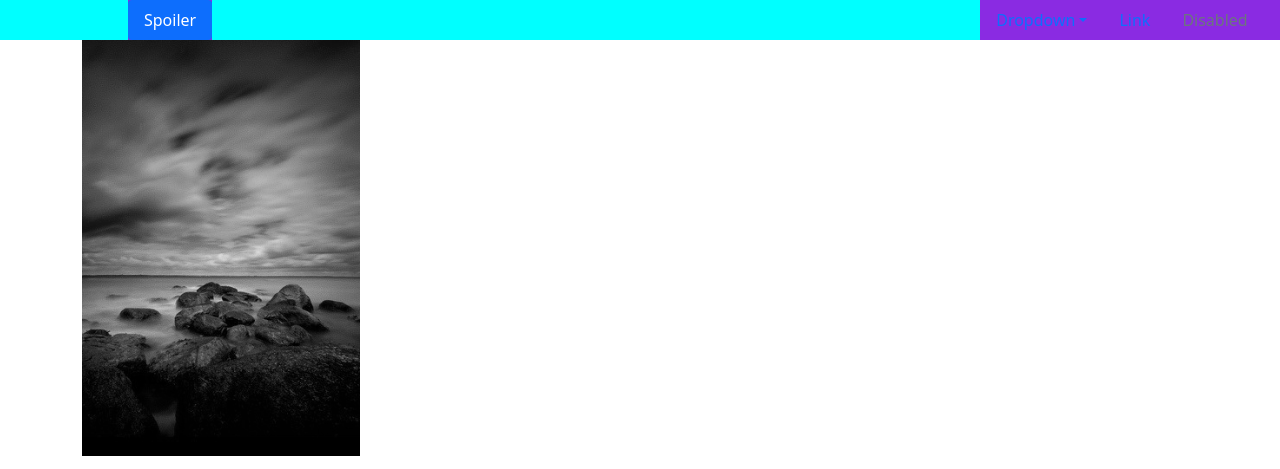
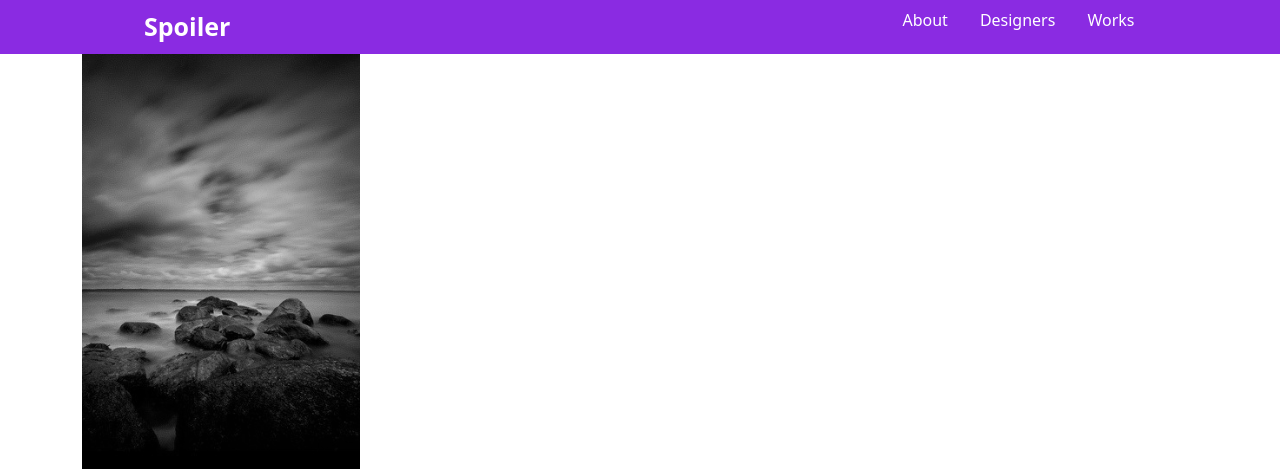
Before and after one commit to happysang/semyung_univ_project, a Django app: page /allprofile in a window 1280 px wide. Shown: the top 469 px of the page. Run offline with Django 4.2, Linux system fonts and the light colour scheme; data comes from the database, SQL or seed files in the repository; some libraries are stand-ins or nearby versions.

Commit message:
Update nav.html

```diff
--- a/exhbn_project/mainpage/templates/nav.html
+++ b/exhbn_project/mainpage/templates/nav.html
@@ -1,48 +1,54 @@
 <!DOCTYPE html>
 <html lang="en">
 <head>
+  <script src="https://cdn.jsdelivr.net/npm/bootstrap@5.1.3/dist/js/bootstrap.bundle.min.js" integrity="sha384-ka7Sk0Gln4gmtz2MlQnikT1wXgYsOg+OMhuP+IlRH9sENBO0LRn5q+8nbTov4+1p" crossorigin="anonymous"></script>
   <link href="https://cdn.jsdelivr.net/npm/bootstrap@5.1.3/dist/css/bootstrap.min.css" rel="stylesheet" integrity="sha384-1BmE4kWBq78iYhFldvKuhfTAU6auU8tT94WrHftjDbrCEXSU1oBoqyl2QvZ6jIW3" crossorigin="anonymous">
-  <script src="https://cdn.jsdelivr.net/npm/bootstrap@5.1.3/dist/js/bootstrap.bundle.min.js" integrity="sha384-ka7Sk0Gln4gmtz2MlQnikT1wXgYsOg+OMhuP+IlRH9sENBO0LRn5q+8nbTov4+1p" crossorigin="anonymous"></script>
-  <script src="https://cdn.jsdelivr.net/npm/@popperjs/core@2.10.2/dist/umd/popper.min.js" integrity="sha384-7+zCNj/IqJ95wo16oMtfsKbZ9ccEh31eOz1HGyDuCQ6wgnyJNSYdrPa03rtR1zdB" crossorigin="anonymous"></script>
-  <script src="https://cdn.jsdelivr.net/npm/bootstrap@5.1.3/dist/js/bootstrap.min.js" integrity="sha384-QJHtvGhmr9XOIpI6YVutG+2QOK9T+ZnN4kzFN1RtK3zEFEIsxhlmWl5/YESvpZ13" crossorigin="anonymous"></script>
   <meta charset="UTF-8">
   <meta http-equiv="X-UA-Compatible" content="IE=edge">
   <meta name="viewport" content="width=device-width, initial-scale=1.0">
   <title>세명대학교</title>
+  <style>
+    .dropdown:hover .dropdown-menu {
+      display: block;
+      margin-top: 0;
+  }
+  </style>
 </head>
 <body>
   <ul class="nav nav-pills" style="background-color: blueviolet;">
-    <li style="background-color: aqua; width: 10%;"></li> <!--공백-->
+
+    <li style="width: 10%;"></li> <!--공백-->
 
     <li class="nav-item">
-      <a class="nav-link active" aria-current="page" href="{%url 'home' %}">Spoiler</a>
+      <a class="nav-link" href="{%url 'home' %}" style="color: white; font-weight: 600; font-size: 25px; ">Spoiler</a>
     </li>
-    <li style="background-color: aqua; width: 60%;"> <!--공백-->
+
+    <li style="width: 50%;"></li> <!--공백-->
+
+    <li class="nav-item">
+      <a class="nav-link" href="#" style="color: white; font-weight: 400;">About</a>
     </li>
+
+    <li class="nav-item">
+      <a class="nav-link" href="#" style="color: white; font-weight: 400;">Designers</a>
+    </li>
+
     <li class="nav-item dropdown">
-        <a class="nav-link dropdown-toggle" data-bs-toggle="dropdown" href="#" role="button" aria-expanded="false">Dropdown</a>
+      <a class="nav-link" data-bs-toggle="dropdown" href="#" role="button" aria-expanded="false" style="color: white; font-weight: 400;">Works</a>
       <ul class="dropdown-menu">
+        <li><a class="dropdown-item" href="{%url 'home' %}">Actioasfdsfn</a></li>
         <li><a class="dropdown-item" href="#">Action</a></li>
         <li><a class="dropdown-item" href="#">Another action</a></li>
         <li><a class="dropdown-item" href="#">Something else here</a></li>
-          <li><hr class="dropdown-divider"></li>
-          <li><a class="dropdown-item" href="#">Separated link</a></li>
       </ul>
     </li>
 
-      <li class="nav-item">
-        <a class="nav-link" href="#">Link</a>
-      </li>
 
-      <li class="nav-item">
-        <a class="nav-link disabled">Disabled</a>
-      </li>
   </ul>
 
   <div class="container">
     {% block content %}
     {% endblock %}
   </div>
-
 </body>
 </html>
```
Lines whose indentation alone changed are shown as unchanged.
